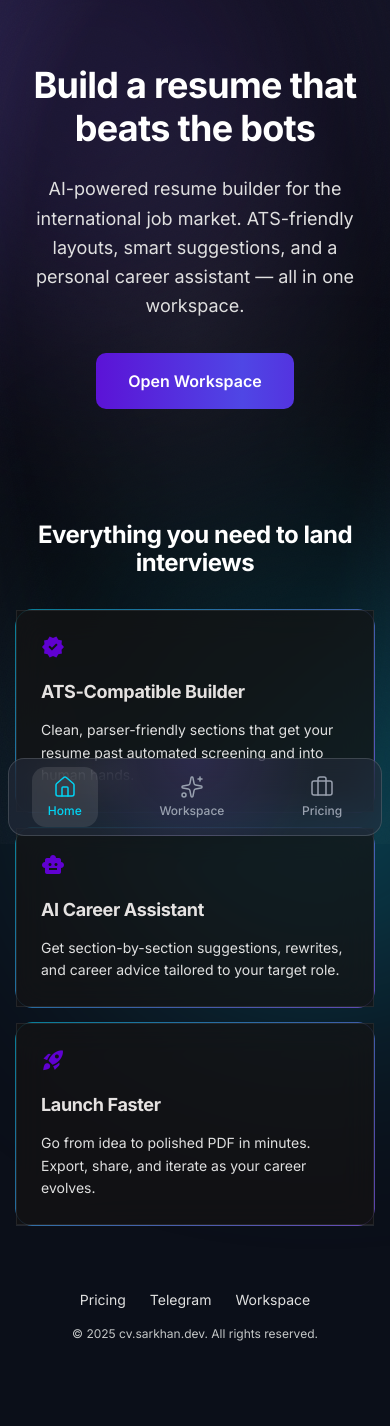
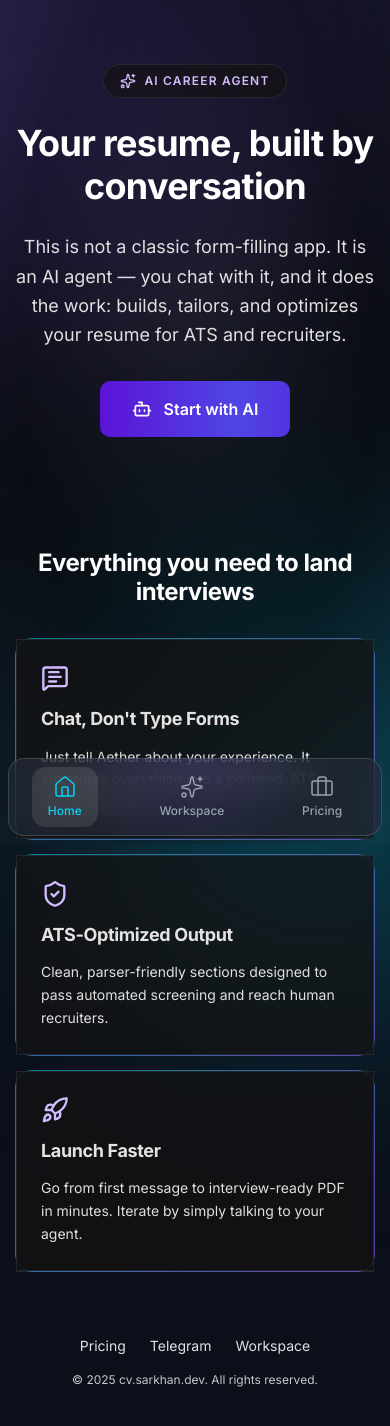
Before and after one commit to Saitosar/cv.sarkhan.dev, a Next.js app: page / in a window 390 px wide. Shown: the top 1426 px of the page. Built offline with nearby package versions, Linux system fonts and the light colour scheme.

Commit message:
fix(ui): landing page cleanup, SideNav fixes, mobile nav consolidation

```diff
--- a/src/app/page.tsx
+++ b/src/app/page.tsx
@@ -1,24 +1,20 @@
 import Link from "next/link";
+import { Sparkles, MessageSquareText, Bot, ShieldCheck, Rocket } from "lucide-react";
 
 function Feature({
   title,
   description,
-  icon,
+  icon: Icon,
 }: {
   title: string;
   description: string;
-  icon: string;
+  icon: React.ComponentType<{ className?: string }>;
 }) {
   return (
-    <div className="gradient-border relative">
-      <div className="glass-panel relative h-full p-6 flex flex-col gap-4">
+    <div className="gradient-border relative group">
+      <div className="glass-panel relative h-full p-6 flex flex-col gap-4 transition-all duration-300 hover:bg-white/[0.03]">
         <div className="text-[#d2bbff]">
-          <span
-            className="material-symbols-outlined text-3xl text-[#6001d1]"
-            style={{ fontVariationSettings: "'FILL' 1" }}
-          >
-            {icon}
-          </span>
+          <Icon className="w-7 h-7" />
         </div>
         <h3 className="font-display text-lg text-[#e5e2e1]">{title}</h3>
         <p className="text-sm text-[#e0e0e0] leading-relaxed">{description}</p>
@@ -32,18 +28,25 @@ export default function Home() {
     <main className="flex min-h-screen flex-col items-center p-4 md:p-8 lg:p-24 pt-16 md:pt-24">
       {/* Hero */}
       <section className="text-center max-w-4xl mb-12 md:mb-16">
+        <div className="inline-flex items-center gap-2 px-4 py-2 rounded-full glass-panel border border-[#d2bbff]/20 mb-6">
+          <Sparkles className="w-4 h-4 text-[#d2bbff]" />
+          <span className="text-xs font-semibold uppercase tracking-[0.1em] text-[#d2bbff]">
+            AI Career Agent
+          </span>
+        </div>
         <h1 className="font-display text-4xl md:text-6xl lg:text-7xl text-white mb-6 leading-tight">
-          Build a resume that beats the bots
+          Your resume, built by conversation
         </h1>
         <p className="text-lg md:text-xl text-[#e0e0e0] mb-8 max-w-2xl mx-auto leading-relaxed">
-          AI-powered resume builder for the international job market. ATS-friendly layouts,
-          smart suggestions, and a personal career assistant — all in one workspace.
+          This is not a classic form-filling app. It is an AI agent — you chat with it, and it does
+          the work: builds, tailors, and optimizes your resume for ATS and recruiters.
         </p>
         <Link
           href="/workspace"
-          className="shimmer-bg inline-block rounded-lg px-8 py-4 text-white font-semibold tap-feedback"
+          className="shimmer-bg inline-flex items-center gap-3 rounded-lg px-8 py-4 text-white font-semibold tap-feedback"
         >
-          Open Workspace
+          <Bot className="w-5 h-5" />
+          Start with AI
         </Link>
       </section>
 
@@ -54,19 +57,19 @@ export default function Home() {
         </h2>
         <div className="grid grid-cols-1 md:grid-cols-3 gap-4 md:gap-6">
           <Feature
-            title="ATS-Compatible Builder"
-            description="Clean, parser-friendly sections that get your resume past automated screening and into human hands."
-            icon="verified"
+            title="Chat, Don't Type Forms"
+            description="Just tell Aether about your experience. It structures everything into a polished, ATS-friendly resume."
+            icon={MessageSquareText}
           />
           <Feature
-            title="AI Career Assistant"
-            description="Get section-by-section suggestions, rewrites, and career advice tailored to your target role."
-            icon="smart_toy"
+            title="ATS-Optimized Output"
+            description="Clean, parser-friendly sections designed to pass automated screening and reach human recruiters."
+            icon={ShieldCheck}
           />
           <Feature
             title="Launch Faster"
-            description="Go from idea to polished PDF in minutes. Export, share, and iterate as your career evolves."
-            icon="rocket_launch"
+            description="Go from first message to interview-ready PDF in minutes. Iterate by simply talking to your agent."
+            icon={Rocket}
           />
         </div>
       </section>
--- a/src/app/workspace/page.tsx
+++ b/src/app/workspace/page.tsx
@@ -22,8 +22,8 @@ export default function WorkspacePage() {
   const [showJobs, setShowJobs] = React.useState(false);
 
   return (
-    <div className="h-[calc(100vh-48px)] md:h-screen flex flex-col">
-      <div className="flex-1 p-4 md:p-6 pt-0">
+    <div className="h-[calc(100vh-48px)] md:h-[calc(100vh-64px)] flex flex-col">
+      <div className="flex-1 p-4 pl-4 md:pl-6 pr-0 pt-2 md:pt-3">
         <SplitScreen
           left={<ChatPanel />}
           right={
--- a/src/components/ChatPanel/ModeToggle.tsx
+++ b/src/components/ChatPanel/ModeToggle.tsx
@@ -19,8 +19,7 @@ export default function ModeToggle({ mode, onChange }: ModeToggleProps) {
     >
       {(Object.keys(CHAT_MODES) as ChatMode[]).map((m) => {
       const config = CHAT_MODES[m];
-      const isLocked = m === 'hr-coach';
-      const isActive = !isLocked && m === mode;
+      const isActive = m === mode;
       return (
         <button
           key={m}
@@ -30,17 +29,14 @@ export default function ModeToggle({ mode, onChange }: ModeToggleProps) {
           aria-controls={`mode-tabpanel-${m}`}
           id={`mode-tab-${m}`}
           tabIndex={isActive ? 0 : -1}
-          disabled={isLocked}
-          onClick={() => !isLocked && onChange(m)}
+          onClick={() => onChange(m)}
           className={cn(
             'relative flex items-center gap-1.5 px-3 py-1.5 rounded-full text-xs font-medium transition-all duration-200',
-            isLocked
-              ? 'text-[#c4c7c7]/50 cursor-not-allowed'
-              : isActive
-                ? 'text-white'
-                : 'text-[#c4c7c7] hover:text-[#e5e2e1]'
+            isActive
+              ? 'text-white'
+              : 'text-[#c4c7c7] hover:text-[#e5e2e1]'
           )}
-          title={isLocked ? 'Upgrade to Pro' : config.description}
+          title={config.description}
         >
           {isActive && (
             <span
@@ -52,7 +48,7 @@ export default function ModeToggle({ mode, onChange }: ModeToggleProps) {
             />
           )}
           <span className="relative z-10 material-symbols-outlined text-[13px]" style={{ color: isActive ? config.color : undefined }}>
-            {isLocked ? 'lock' : config.avatarIcon}
+            {config.avatarIcon}
           </span>
           <span className="relative z-10">{config.label}</span>
         </button>
--- a/src/components/ClientLayoutWrapper.tsx
+++ b/src/components/ClientLayoutWrapper.tsx
@@ -23,7 +23,7 @@ export default function ClientLayoutWrapper({
     <>
       <BackgroundFX />
       <SideNav />
-      <main className="ml-0 md:ml-64">
+      <main className="ml-0 md:ml-72">
         {children}
       </main>
       <MobileNav />
--- a/src/components/SideNav.tsx
+++ b/src/components/SideNav.tsx
@@ -45,7 +45,7 @@ export function SideNav() {
 
   return (
     <nav
-      className="fixed left-0 top-0 z-50 hidden h-screen w-64 flex-col gap-4 border-r border-[rgba(255,255,255,0.08)] bg-[#1c1b1b] py-8 shadow-2xl backdrop-blur-xl md:flex"
+      className="fixed left-0 top-0 z-50 hidden h-screen w-72 flex-col gap-4 border-r border-[rgba(255,255,255,0.08)] bg-[#1c1b1b] py-8 shadow-2xl backdrop-blur-xl md:flex"
       aria-label="Main navigation"
     >
       <div className="mb-8 px-6">
```
Also changed, not shown: .hermes/ui-bug-report-motion-studio.md (added), 1 other file (tests, documents, lock files or other folders).
